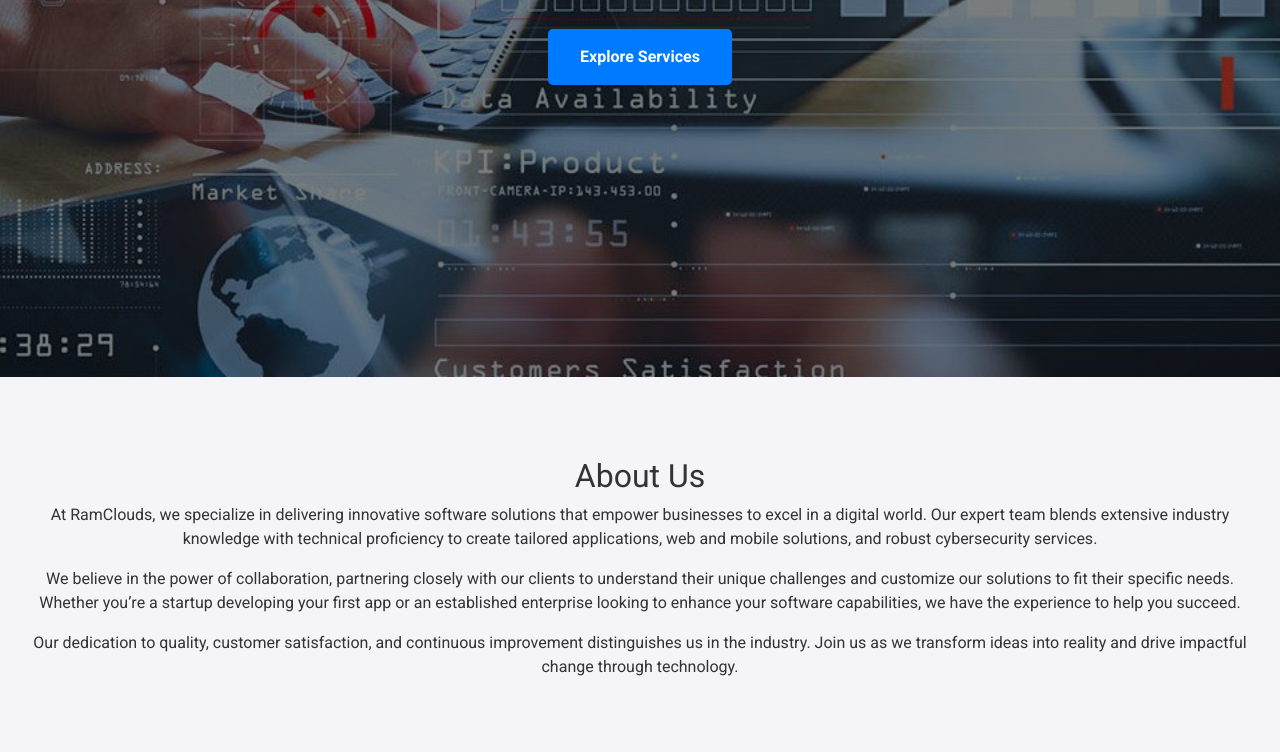
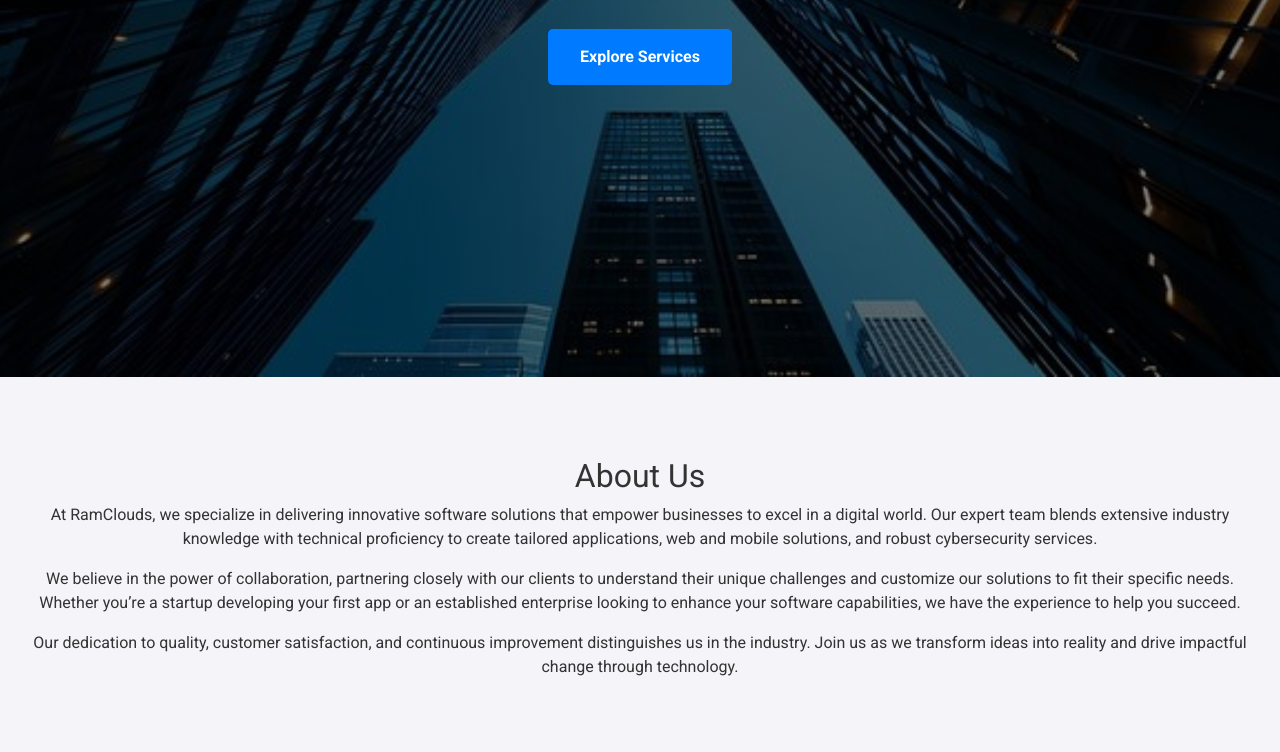
Before and after one commit to Salman7218/Templates, a plain HTML site: page template3.html in a window 1280 px wide. Shown: the part 423-1175 px from the top of the page. Drawn offline with nearby package versions, Linux system fonts and the light colour scheme.

Commit message:
Update template3.html

```diff
--- a/template3.html
+++ b/template3.html
@@ -37,7 +37,7 @@
             color: #040404;
         }
         .hero {
-            background: linear-gradient(rgba(0, 0, 0, 0.5), rgba(0, 0, 0, 0.5)), url('./Data-Management-Header-1500x600.jpg') no-repeat center center/cover;
+            background: linear-gradient(rgba(0, 0, 0, 0.5), rgba(0, 0, 0, 0.5)), url('./building banner1.jpg') no-repeat center center/cover;
             height: 100vh;
             display: flex;
             flex-direction: column;
```
